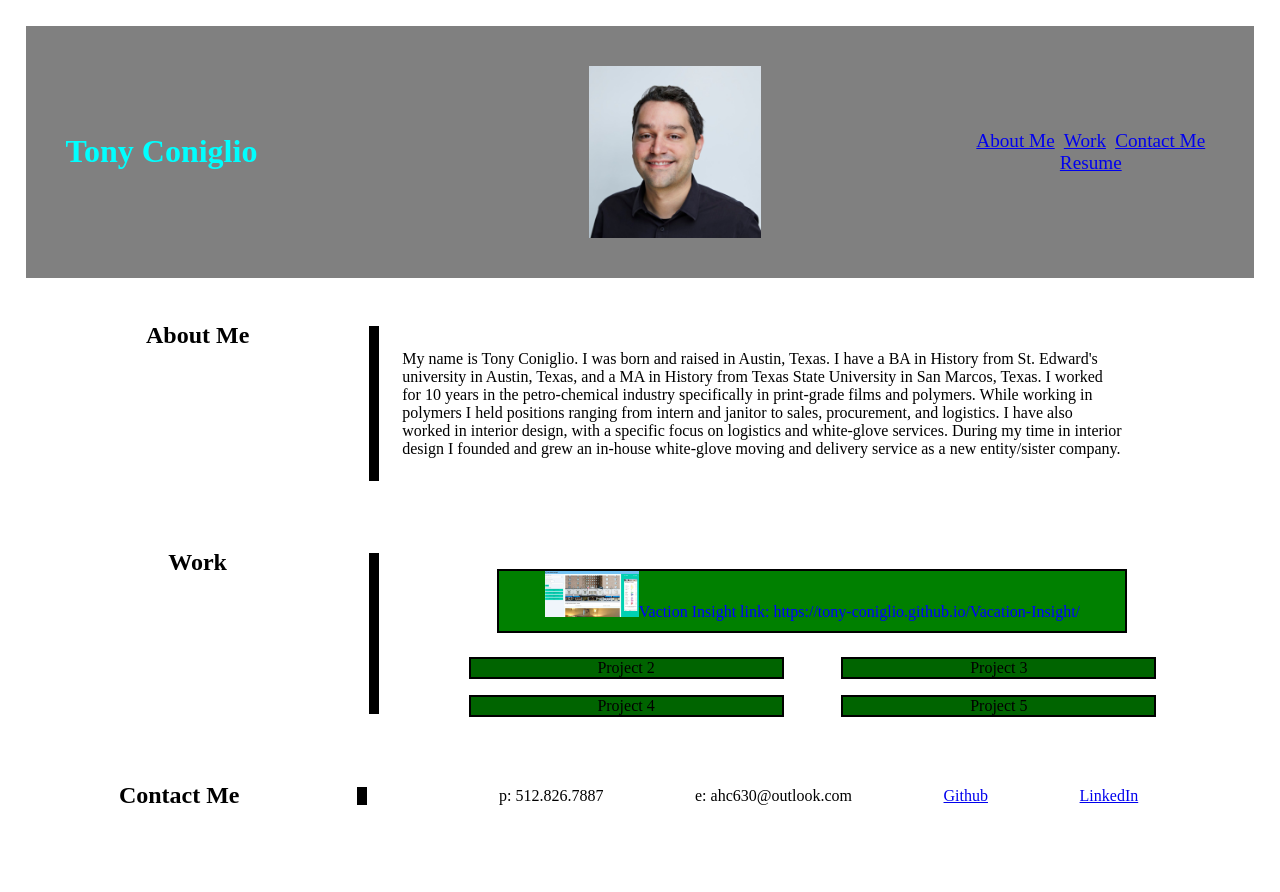
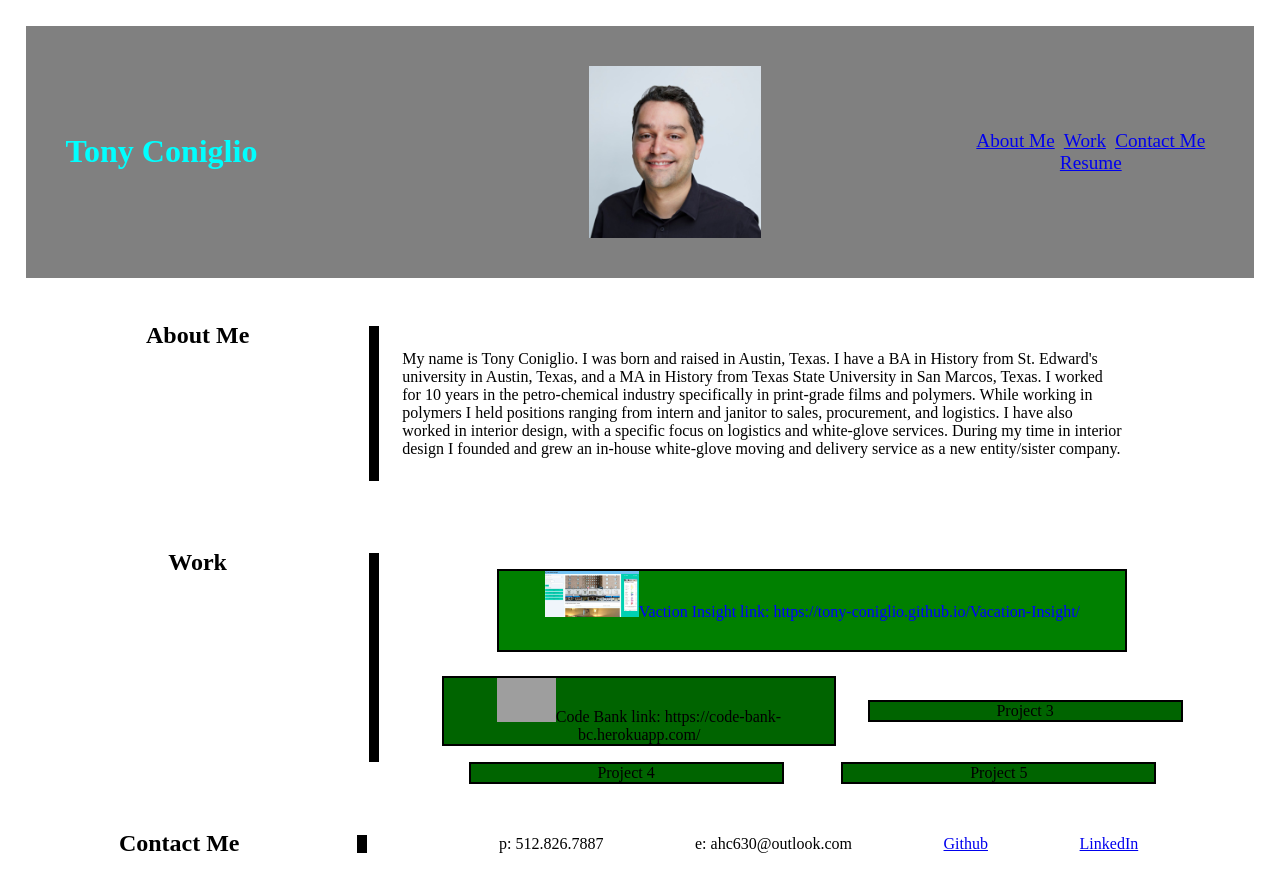
Before and after one commit to Tony-Coniglio/ChallengeTwoDemo, a plain HTML site: page index.html in a window 1280 px wide. Before the commit the page ends 855 px from the top, so only its background shows below. Drawn offline with Linux system fonts and the light colour scheme; grey boxes are pictures that could not be loaded.

Commit message:
added code bank

```diff
--- a/index.html
+++ b/index.html
@@ -46,7 +46,7 @@
 
         <ul class="work-list">
             <li class="large-project"><a href="https://tony-coniglio.github.io/Vacation-Insight/"><img src="Assests/Vacation Insight.jpg" alt="Vacation Insight"></a>Vaction Insight link: https://tony-coniglio.github.io/Vacation-Insight/</li>
-            <li class="small-project">Project 2</li>
+            <li class="small-project"><a href="https://code-bank-bc.herokuapp.com/"><img src="Assests/BFLogo.png" alt="Code Bank"></a>Code Bank link: https://code-bank-bc.herokuapp.com/</li>
             <li class="small-project">Project 3</li>
             <li class="small-project">Project 4</li>
             <li class="small-project">Project 5</li>
```
Also changed, not shown: 1 other file.
